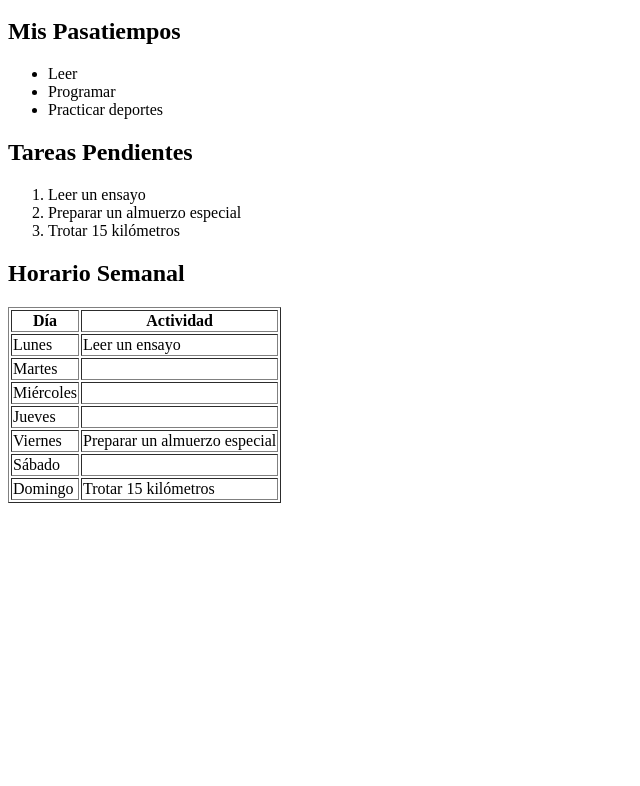
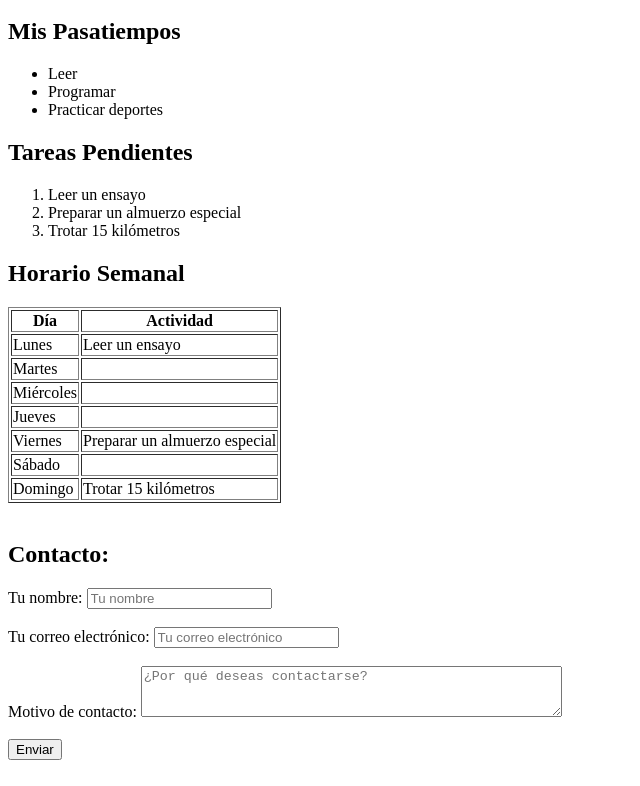
Before and after one commit to angeljosecamp/Entregable1, a plain HTML site: page index.html in a window 1280 px wide. Shown: the part 593-1379 px from the top of the page, without its empty margins (0-640 px from the left). Before the commit the page ends 1104 px from the top, so only its background shows below. Drawn offline with Linux system fonts and the light colour scheme.

Commit message:
agregado formulario de contacto

```diff
--- a/index.html
+++ b/index.html
@@ -102,6 +102,30 @@
     </table>
   </section>
 
+  <!-- paso 5 formulario -->
+  <section>
+    <br>
+    <h2>Contacto: </h2>
+    <form action="#" method="POST">
+
+      <label for="nombre">Tu nombre:</label>
+      <input type="text" id="nombre" name="nombre" placeholder="Tu nombre" required><br><br>
+
+      <label for="email">Tu correo electrónico:</label>
+      <input type="email" id="email" name="email" placeholder="Tu correo electrónico" required><br><br>
+
+      <label for="asunto">Motivo de contacto:</label>
+      <textarea id="asunto" name="asunto" placeholder="¿Por qué deseas contactarse?" rows="3" cols="50"
+        required></textarea><br><br>
+
+      <button type="submit">Enviar</button>
+    </form>
+
+  </section>
+  <footer>
+    <br>
+  </footer>
+
 </body>
 
 </html>
```
